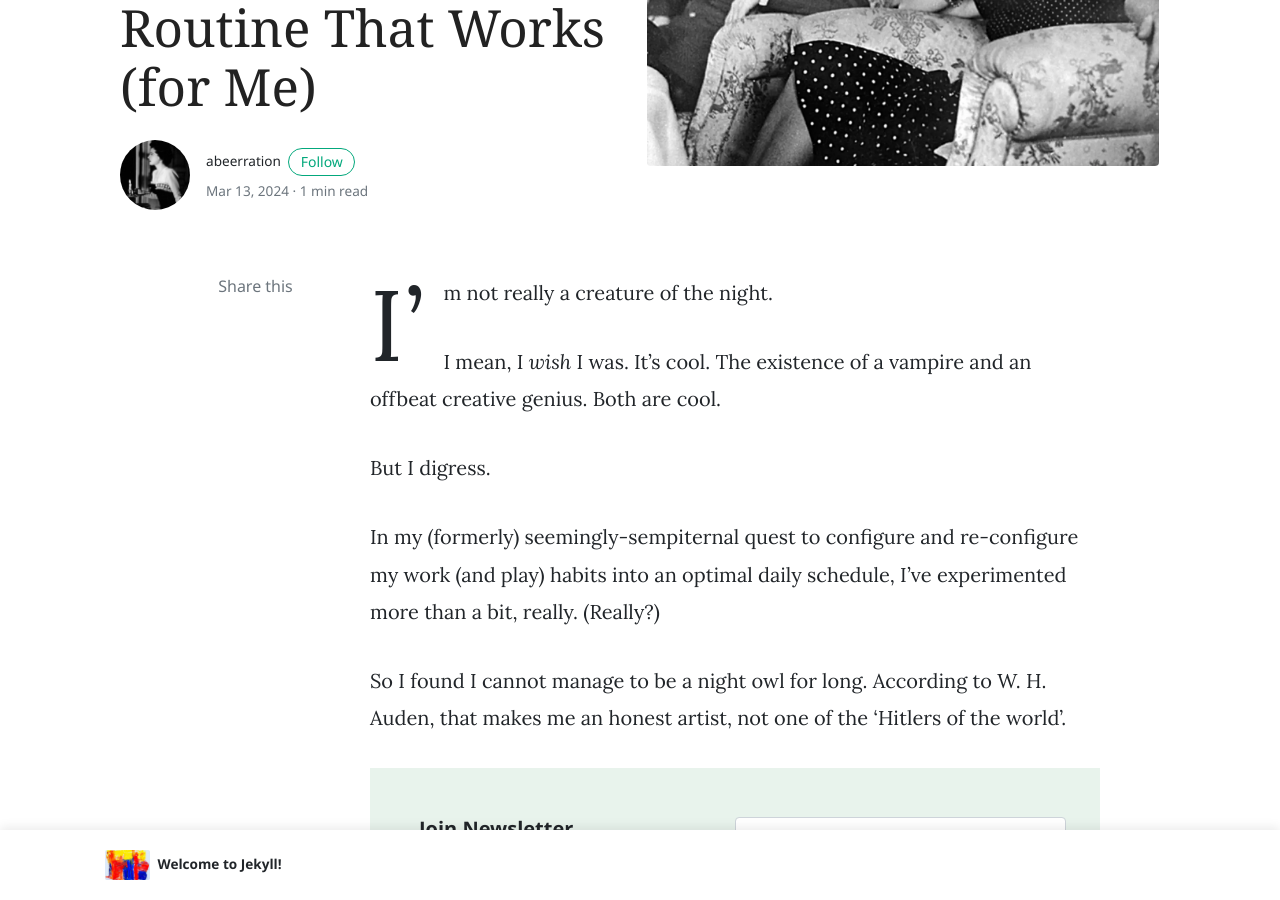
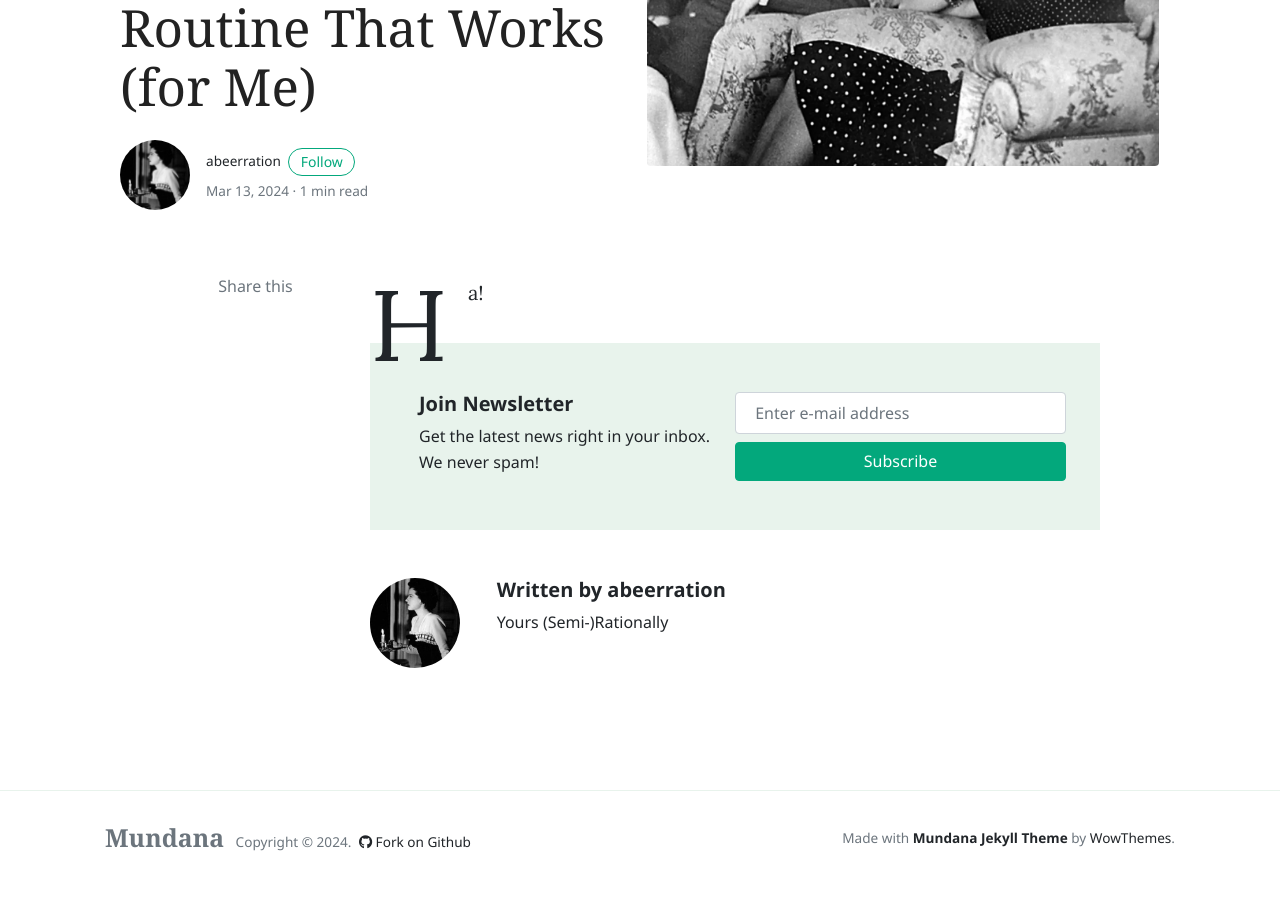
Before and after one commit to abeerration/abeerration-jekyll, a Jekyll site: the page built from _posts/2024-03-13-non-hitler-day-owl.md, in a window 1280 px wide and 900 px high, scrolled down 344 px. Built offline with Jekyll 4.4.1, drawn with Linux system fonts in a browser that asks for light colours; nearby versions of some CDN libraries; comment, search, counter and statistics services are not loaded.

Commit message:
Update 2024-03-13-non-hitler-day-owl.md

```diff
--- a/_posts/2024-03-13-non-hitler-day-owl.md
+++ b/_posts/2024-03-13-non-hitler-day-owl.md
@@ -5,14 +5,4 @@ author: abeerration
 categories: [ Work, Life ]
 image: assets/images/2024/3/13/hitlerdozingevaposing.webp
 ---
-I'm not really a creature of the night.
-
-I mean, I _wish_ I was. It's cool. The existence of a vampire and an offbeat creative genius. Both are cool.
-
-But I digress.
-
-In my (formerly) seemingly-sempiternal quest to configure and re-configure my work (and play) habits into an
-optimal daily schedule, I've experimented more than a bit, really. (Really?)
-
-So I found I cannot manage to be a night owl for long. According to W. H. Auden, that makes me an honest artist,
-not one of the ‘Hitlers of the world’.
+Ha!
```
